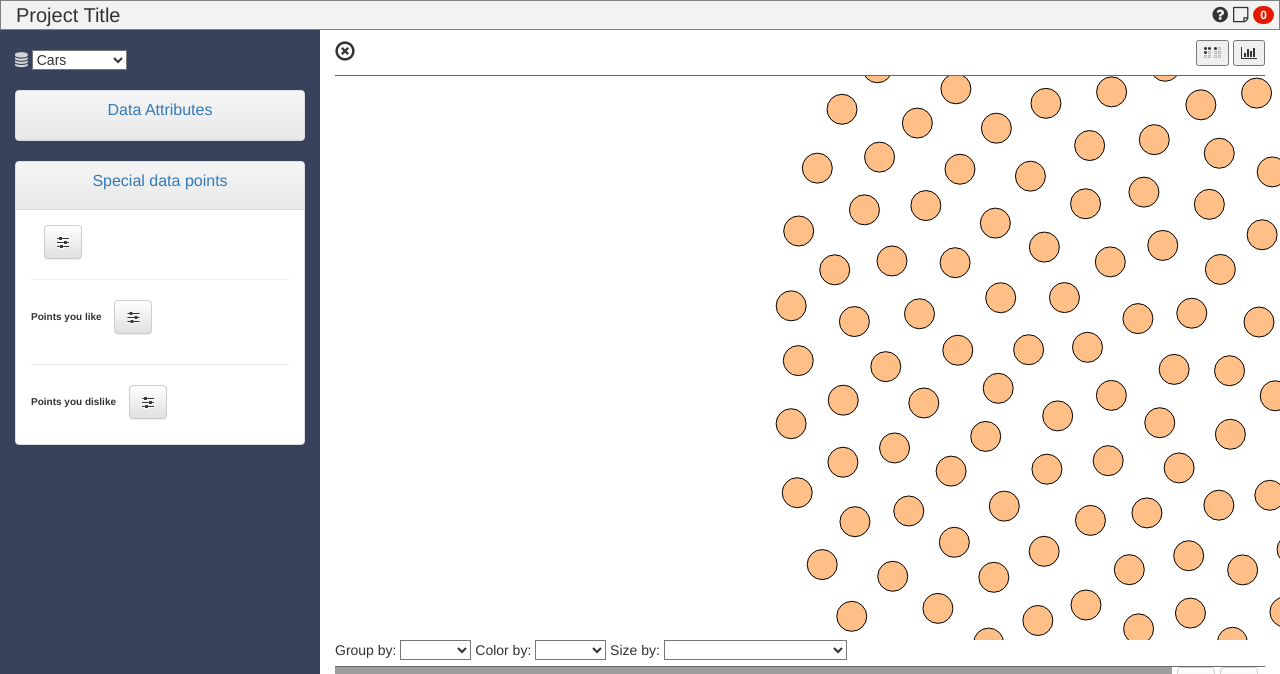
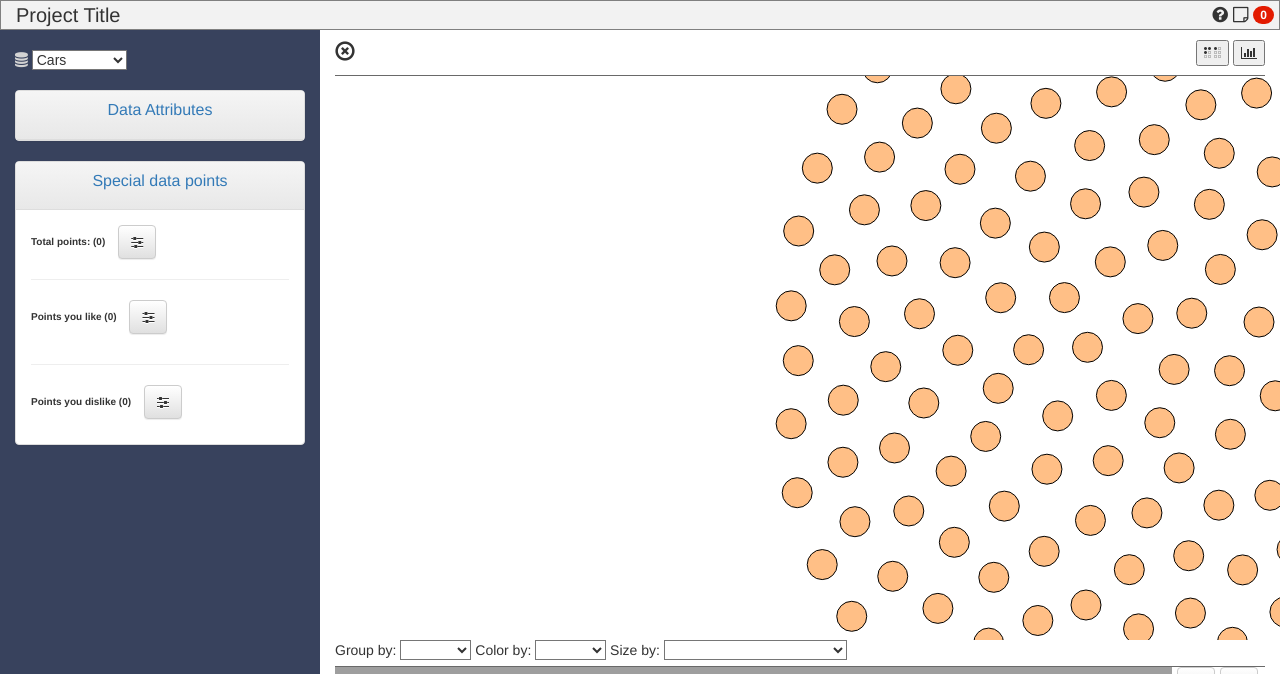
Before and after one commit to arjun010/iui, a Flask app: page / in a window 1280 px wide, after a click on "Special data points"; the page is wider, and only the part inside the window is pictured. Shown: the top 674 px of that part. Run offline with Flask 2, Linux system fonts and the light colour scheme; some libraries are stand-ins or nearby versions; grey boxes are pictures that could not be loaded.

Commit message:
adding counts for liked/disliked points

```diff
--- a/static/js/contextMenu.js
+++ b/static/js/contextMenu.js
@@ -111,7 +111,9 @@
         applyEventHandlersToSpecialPoints();
         applyEventHandlerToCancelSpecialPoint();
 
-    }
+        $(".likedPointsCount").text(globalVars.likedPoints.length);
+        $(".specialPointsCount").text(globalVars.dislikedPoints.length + globalVars.likedPoints.length);
+    };
 
     addPointToDislikedList = function (d,elm) {
         if(utils.objectInList(d,globalVars.dislikedPoints)==false && utils.objectInList(d,globalVars.likedPoints)==false){
@@ -126,7 +128,11 @@
 
         applyEventHandlersToSpecialPoints();
         applyEventHandlerToCancelSpecialPoint();
-    }
+
+        $(".dislikedPointsCount").text(globalVars.dislikedPoints.length);
+        $(".specialPointsCount").text(globalVars.dislikedPoints.length + globalVars.likedPoints.length);
+
+    };
 
     function applyEventHandlersToSpecialPoints() {
         $(".specialPoint").mouseover(function (elm) {
--- a/static/js/ui.js
+++ b/static/js/ui.js
@@ -165,14 +165,21 @@
                     value = value.replace(/'/g,"").replace(/"/g,"")
                     tooltipStr += "<strong>Type: </strong>" + "Categorical" + "<br>";
 					tooltipStr += "<strong>Domain: </strong>" + value + "<br>";
-				}else if(globalVars.dataAttributeMap[attribute]['isNumeric']=='1'){
+				}else if(globalVars.dataAttributeMap[attribute]['isNumeric']=='1' && globalVars.dataAttributeMap[attribute]['isCategorical']=='0'){
 					var minVal = Math.min.apply(Math, globalVars.dataAttributeMap[attribute]['domain']);
 					var maxVal = Math.max.apply(Math, globalVars.dataAttributeMap[attribute]['domain']);
 					var value = minVal + "-" + maxVal;
 
 					tooltipStr += "<strong>Type: </strong>" + "Numeric" + "<br>";
 					tooltipStr += "<strong>Domain: </strong>" + value + "<br>";
-				}
+				}else if(globalVars.dataAttributeMap[attribute]['isNumeric']=='1' && globalVars.dataAttributeMap[attribute]['isCategorical']=='1'){
+                    var minVal = Math.min.apply(Math, globalVars.dataAttributeMap[attribute]['domain']);
+                    var maxVal = Math.max.apply(Math, globalVars.dataAttributeMap[attribute]['domain']);
+                    var value = minVal + "-" + maxVal;
+
+                    tooltipStr += "<strong>Type: </strong>" + "Numeric, Categorical" + "<br>";
+                    tooltipStr += "<strong>Domain: </strong>" + value + "<br>";
+                }
 
 				tooltipStr += "</div>";
 				return "<i data-toggle='tooltip' data-html='true' title='"+tooltipStr+"' class='fa fa-info-circle' aria-hidden='true' style='font-size:10px'></i> " + d.label;
--- a/templates/index.html
+++ b/templates/index.html
@@ -107,14 +107,14 @@
                 </div>
                 <div id="specialPointsContainer" class="panel-collapse collapse">
                     <div class="panel-body" id="specialPointsContainerBody" style="font-size:10px">
-                        <button id="adjustWeightsUsingDifferencesInLikedAndDislikedPointsButton" style="margin-left: 5%;" class="btn btn-default" title="Infer and apply attribute interest weights"><span class="fa fa-sliders"></span></button>
+                        <b>Total points: (<span class="specialPointsCount">0</span>)</b><button id="adjustWeightsUsingDifferencesInLikedAndDislikedPointsButton" style="margin-left: 5%;" class="btn btn-default" title="Infer and apply attribute interest weights"><span class="fa fa-sliders"></span></button>
                         <hr>
-                        <b>Points you like</b><button id="adjustWeightsUsingLikedPointsButton" style="margin-left: 5%;" class="btn btn-default" title="Infer and apply attribute interest weights"><span class="fa fa-sliders"></span></button>
+                        <b>Points you like (<span class="likedPointsCount">0</span>)</b><button id="adjustWeightsUsingLikedPointsButton" style="margin-left: 5%;" class="btn btn-default" title="Infer and apply attribute interest weights"><span class="fa fa-sliders"></span></button>
                         <div id="likedDataPoints" style="padding-top: 10px;">
 
                         </div>
                         <hr>
-                        <b>Points you dislike</b><button id="adjustWeightsUsingDislikedPointsButton" style="margin-left: 5%;" class="btn btn-default" title="Infer and apply attribute interest weights"><span class="fa fa-sliders"></span></button>
+                        <b>Points you dislike (<span class="dislikedPointsCount">0</span>)</b><button id="adjustWeightsUsingDislikedPointsButton" style="margin-left: 5%;" class="btn btn-default" title="Infer and apply attribute interest weights"><span class="fa fa-sliders"></span></button>
                         <div id="dislikedDataPoints" style="padding-top: 10px;">
 
                         </div>
```
